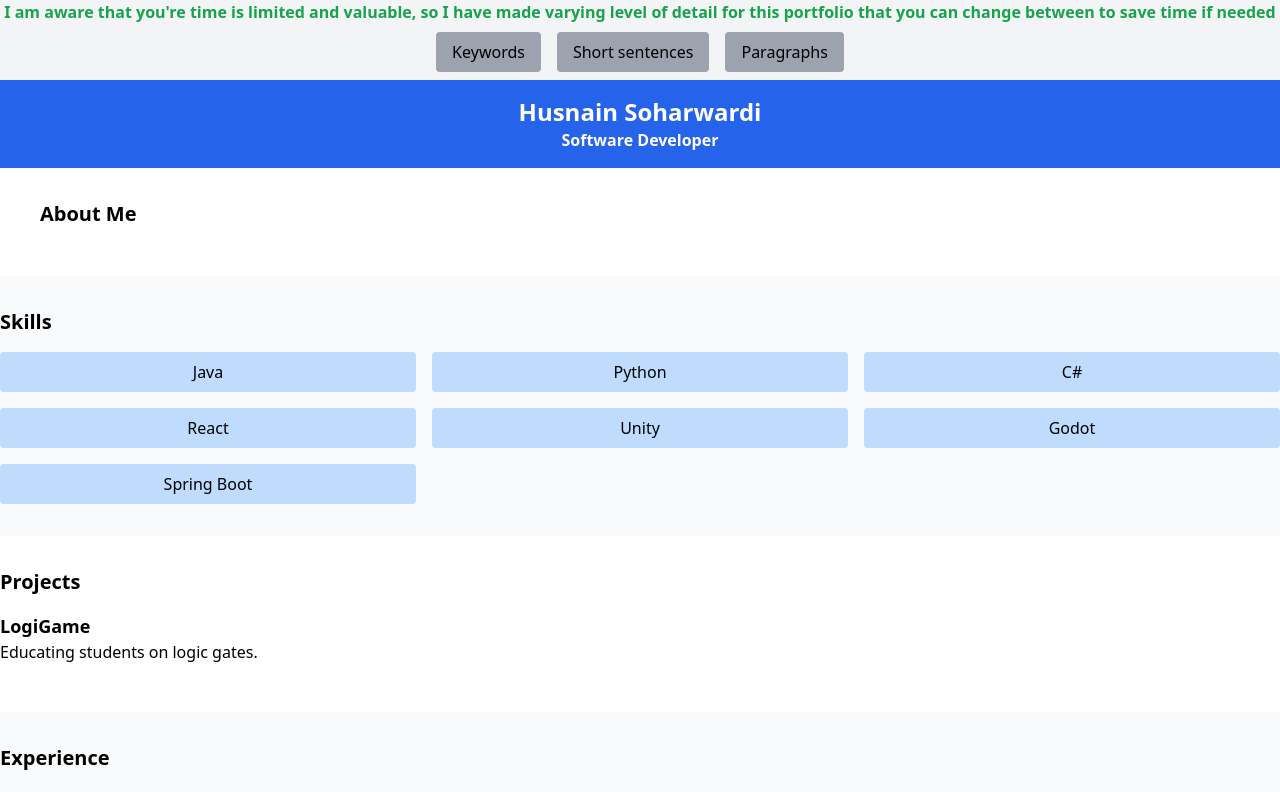
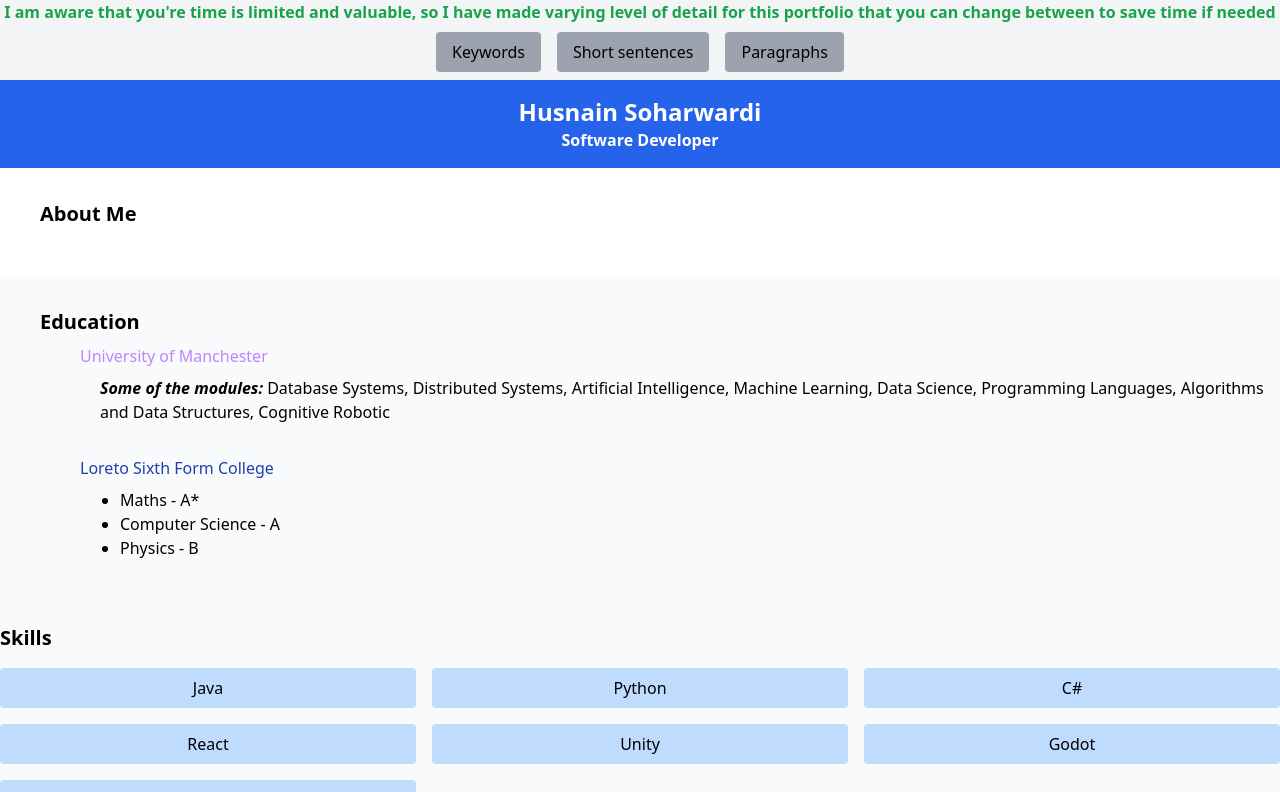
Before and after one commit to husnain106/portfolio, a React (Create React App) app: page / in a window 1280 px wide. Shown: the top 792 px of the page. Built offline with nearby package versions, Linux system fonts and the light colour scheme.

Commit message:
Education section done

```diff
--- a/src/App.js
+++ b/src/App.js
@@ -2,6 +2,7 @@ import { useState } from 'react';
 import './App.css';
 import About from "./components/About";
 import Contact from "./components/Contact";
+import Education from './components/Education';
 import Experience from "./components/Experience";
 import Header from "./components/Header";
 import Projects from "./components/Projects";
@@ -21,6 +22,7 @@ function App() {
       <Header detailLevel={detailLevel} setDetailLevel={setDetailLevel} />
       <main>
         <About detailLevel={detailLevel} />
+        <Education/>
         <Skills />
         <Projects detailLevel={detailLevel} />
         <Experience detailLevel={detailLevel} />
--- a/src/components/About.js
+++ b/src/components/About.js
@@ -22,7 +22,7 @@ const About = ({ detailLevel }) => {
         <section className="py-8 bg-white">
             <div className="container mx-auto pl-10">
                 <h2 className="text-xl font-bold mb-4">About Me</h2>
-                <p>{details[detailLevel]}</p>
+                <p className="pl-10">{details[detailLevel]}</p>
             </div>
         </section>
     );
--- /dev/null
+++ b/src/components/Education.js
@@ -0,0 +1,24 @@
+
+const Education = () => {
+    return (
+        <section className="py-8 bg-gray-50">
+            <div className="container mx-auto pl-10">
+                <h2 className="text-xl font-bold mb-2">Education</h2>
+                <div className="container mx-auto pl-10">
+                    <h3 className="text-x1 text-purple-400 mb-2">University of Manchester</h3>
+                    <p className="text-x1 mb-8 pl-5"> <i><b>Some of the modules: </b></i>Database Systems, Distributed Systems, Artificial Intelligence, Machine Learning, Data Science, Programming Languages, Algorithms and Data Structures, Cognitive Robotic </p>
+                </div>
+                <div className="container mx-auto pl-10">
+                    <h3 className="text-x1 text-blue-800 mb-2">Loreto Sixth Form College</h3>
+                    <ul class="list-disc pl-10">
+                        <li>Maths - A*</li>
+                        <li>Computer Science - A</li>
+                        <li>Physics - B</li>
+                    </ul>
+                </div>
+            </div>
+        </section>
+    );
+};
+
+export default Education;
```
